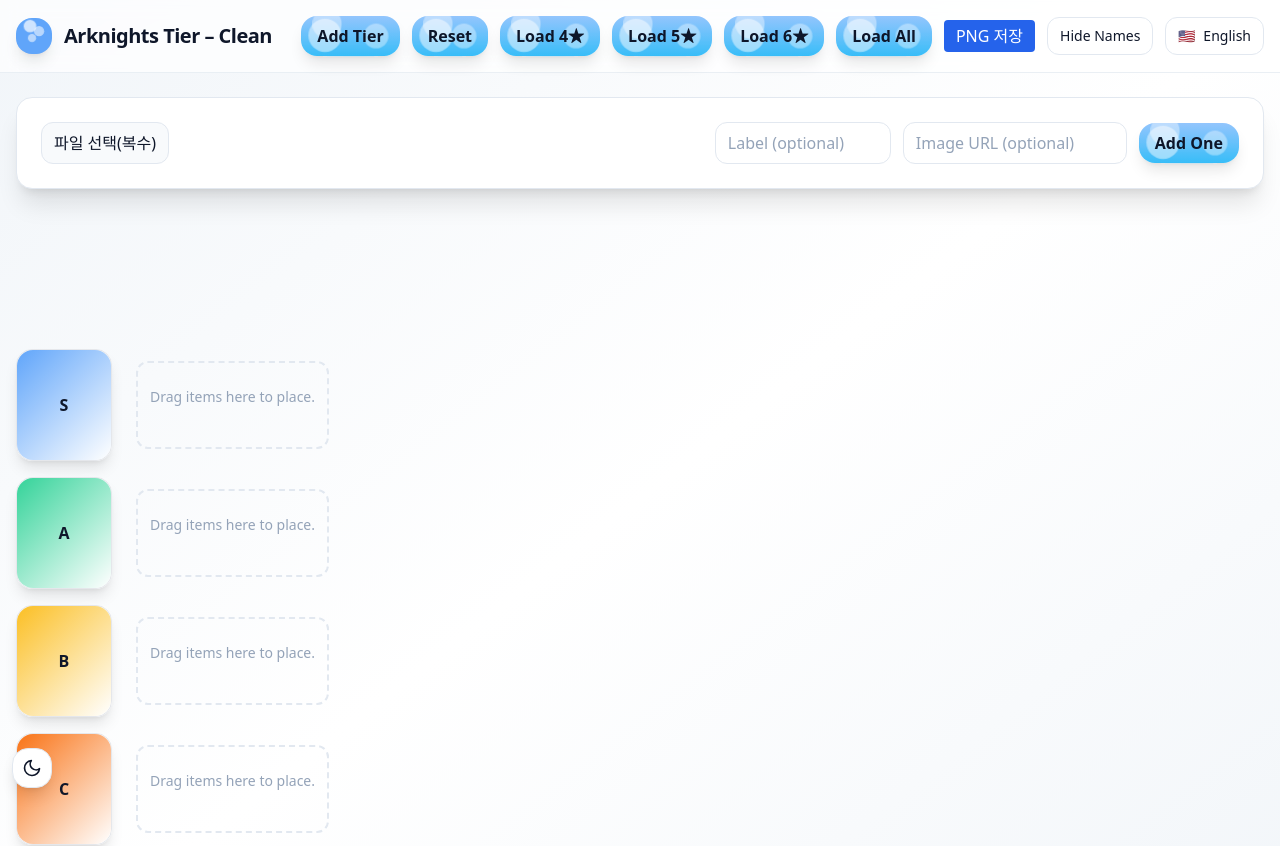
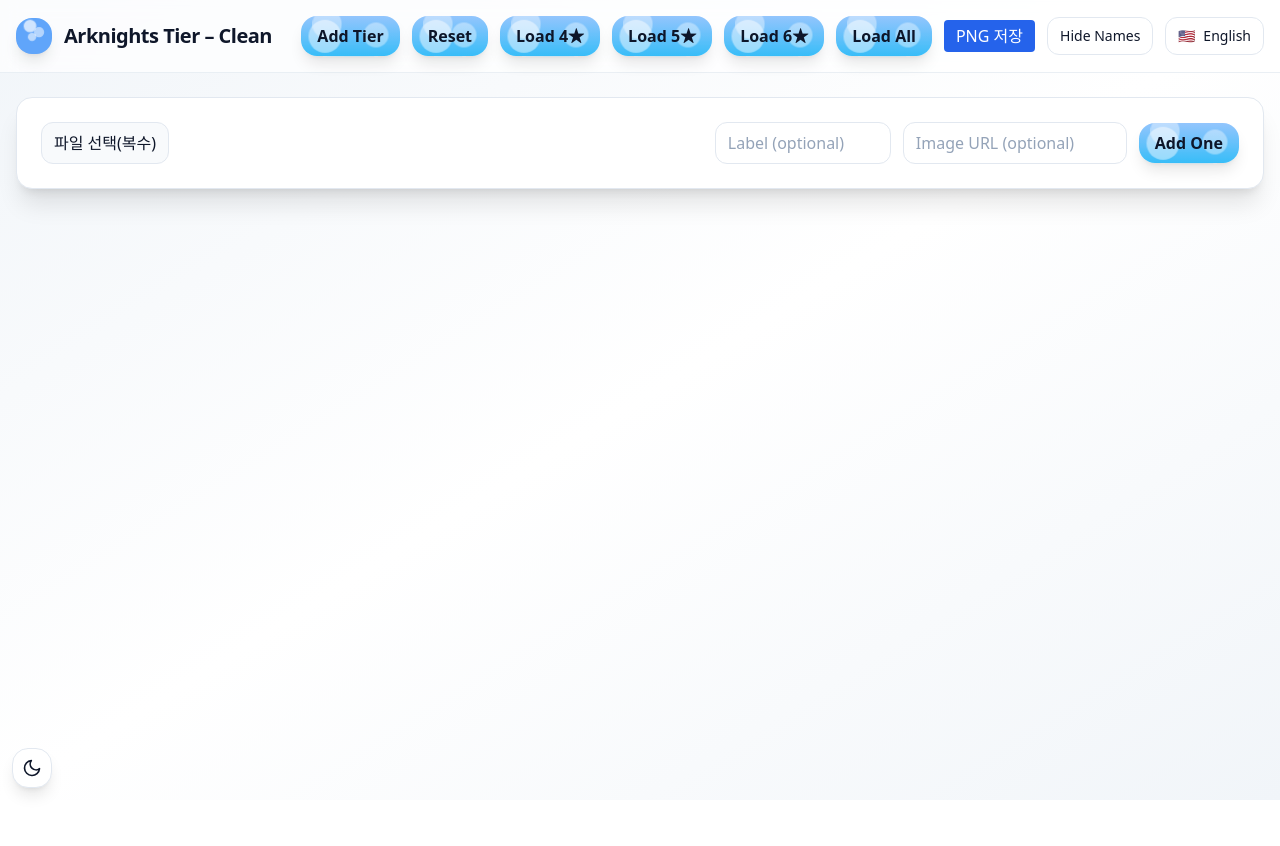
Before and after one commit to tsalthsu/TierMaker, a React (Vite) app: page / in a window 1280 px wide. Shown: the top 846 px of the page. After the commit the page ends 800 px from the top, so only its background shows below. Built offline with nearby package versions, Linux system fonts and the light colour scheme.

Commit message:
Update App.jsx

```diff
--- a/src/App.jsx
+++ b/src/App.jsx
@@ -608,7 +608,7 @@ export default function TierListApp() {
               {t('loadAll')}
             </BlobButton>
             {/* PNG Export */}
-            <ExportPNG targetId="tierboard" fileName="tierlist" scale={3} />
+            <ExportPNG targetId="tierlist-capture" fileName="tierlist" scale={3} />
 
 
             {/* Name toggle */}
@@ -682,8 +682,9 @@ export default function TierListApp() {
         </section>
 
         {/* Tiers */}
-        <section className="space-y-4">
-          {tiers.map((tier,idx)=> (
+        <div id="tierlist-capture">
+<section className="space-y-4">
+          {tiers.filter(t=> (t.items?.length||0) > 0).map((tier,idx)=> (
             <div key={idx} className="relative group/tier">
               <div className="flex items-stretch gap-3">
                 {/* Left tier label */}
@@ -782,6 +783,7 @@ export default function TierListApp() {
             </div>
           ))}
         </section>
+</div>
       </main>
 
       <style>{`
```
